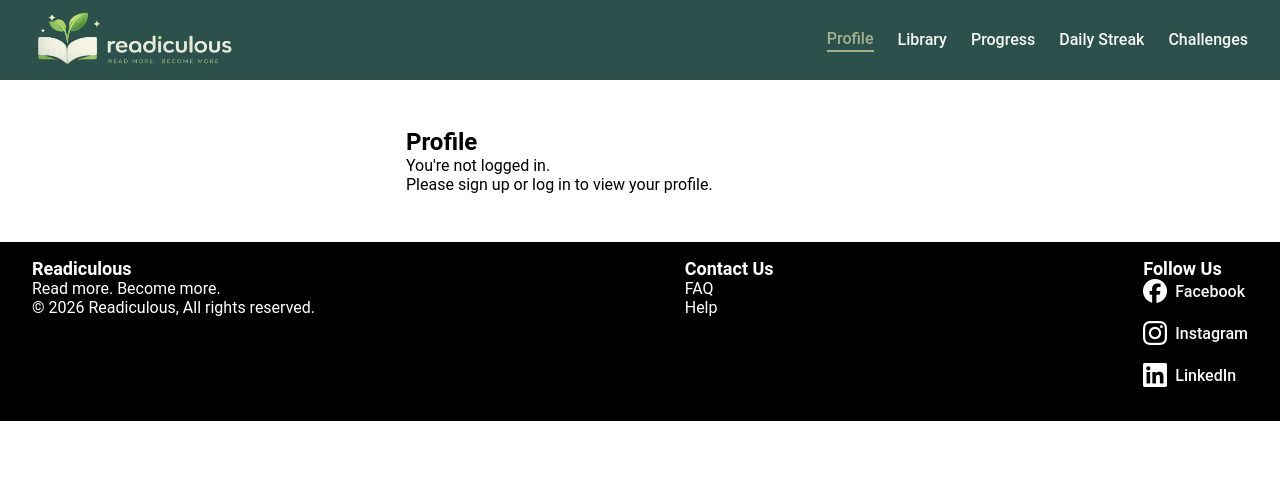
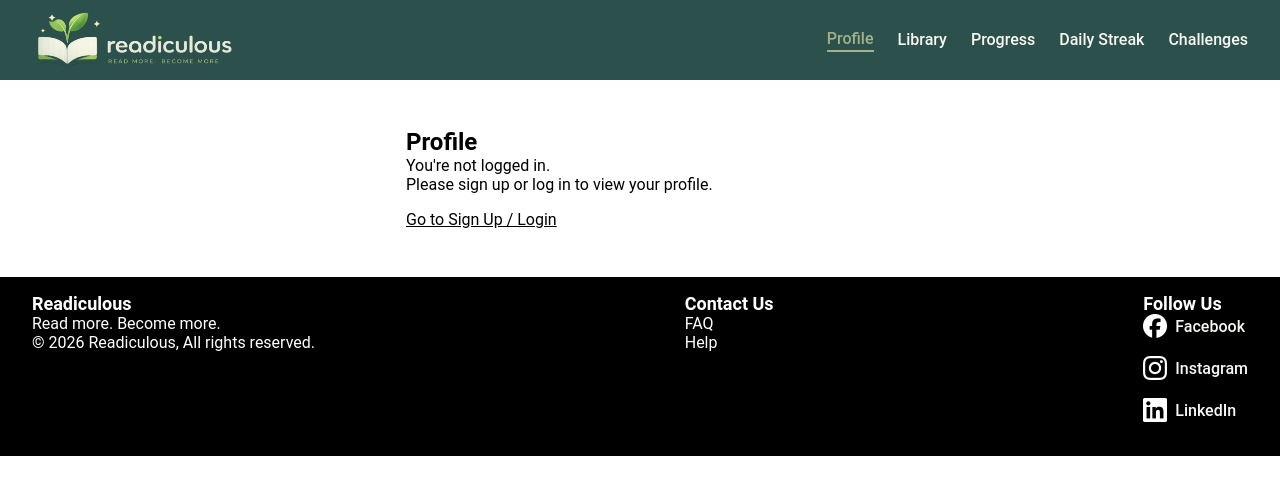
Before and after one commit to mervekindan/readiculous, a React (Vite) app in the folder app/: page /profile in a window 1280 px wide. Shown: the top 494 px of the page. Built offline with nearby package versions, Linux system fonts and the light colour scheme.

Commit message:
Add profile authentication navigation

```diff
--- a/app/src/components/ReadingProfile/Profile.css
+++ b/app/src/components/ReadingProfile/Profile.css
@@ -33,3 +33,7 @@
 .profile-summary {
   margin-top: 1rem;
 }
+.profile-auth-link {
+  display: inline-block;
+  margin-top: 1rem;
+}
--- a/app/src/components/ReadingProfile/Profile.jsx
+++ b/app/src/components/ReadingProfile/Profile.jsx
@@ -3,6 +3,7 @@ import "./Profile.css";
 import { useAuth } from "../../context/AuthContext";
 import ProfileSummary from "./ProfileSummary.jsx";
 import ProfileForm from "./ProfileForm.jsx";
+import { Link } from "react-router-dom";
 
 function ReadingProfile() {
   const { user, setUser, logout } = useAuth();
@@ -53,6 +54,10 @@ function ReadingProfile() {
         <h1>Profile</h1>
         <p>You're not logged in.</p>
         <p>Please sign up or log in to view your profile.</p>
+
+        <Link to="/" className="profile-auth-link">
+          Go to Sign Up / Login
+        </Link>
       </section>
     );
   }
```
